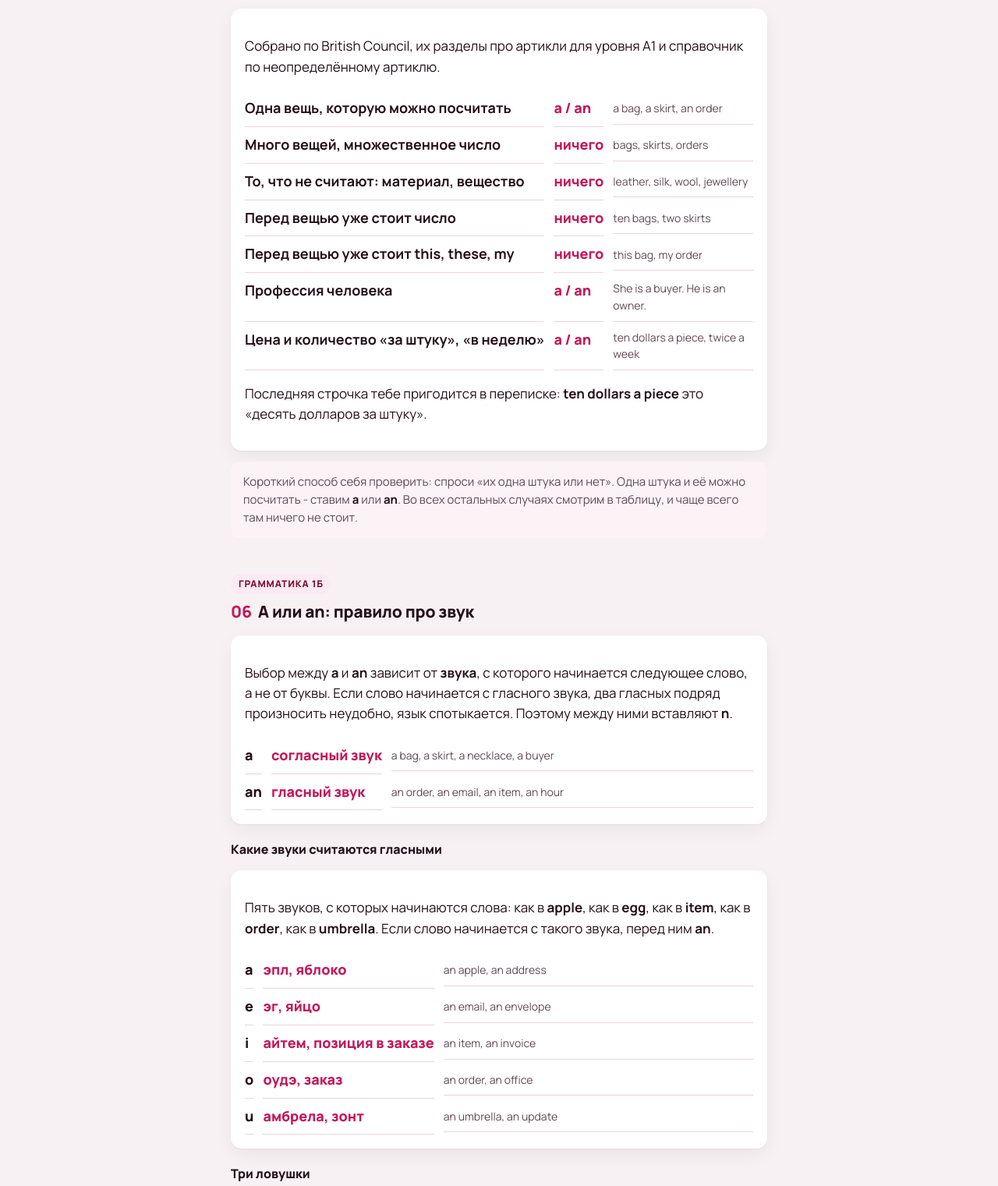
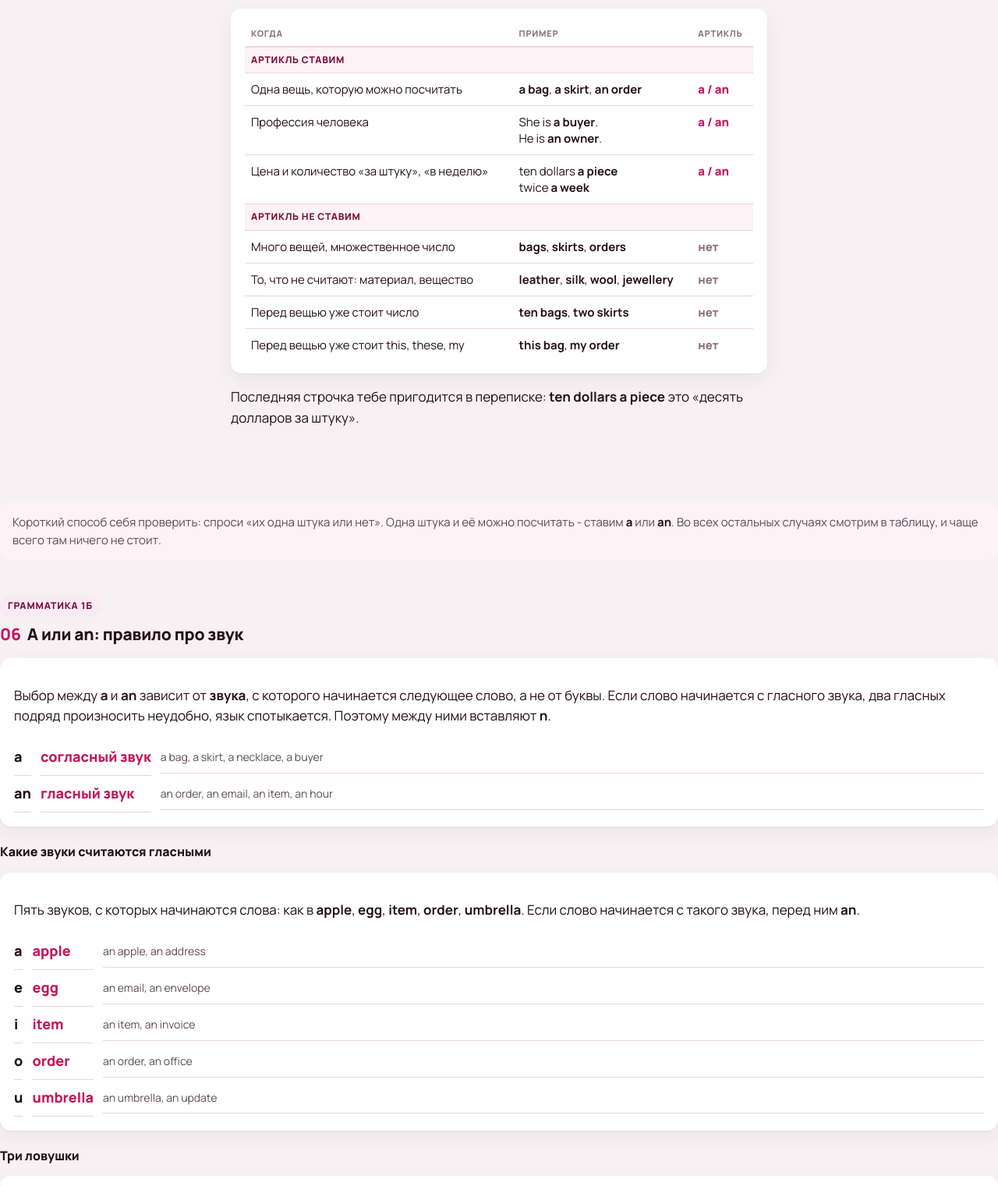
Before and after one commit to kristi95-cmd/kristi95-cmd.github.io, a plain HTML site: page english/clothes-jewellery-lesson.html in a window 1280 px wide. Shown: the part 3685-5206 px from the top of the page at 78% size. Drawn offline with Linux system fonts and the light colour scheme.

Commit message:
Урок 3: нормальная таблица артикля, без источников и без транскрипций
Убрала строчку про British Council: в материале ученика источников
не пишем. Таблица артикля переделана в настоящую таблицу с шапкой
и двумя блоками, ставим и не ставим. Из гласных звуков убраны русские
подписи, остались только английские слова.

Co-Authored-By: Claude Opus 5 <noreply@anthropic.com>

```diff
--- a/english/clothes-jewellery-lesson.html
+++ b/english/clothes-jewellery-lesson.html
@@ -196,6 +196,16 @@
   .tag + h2{margin-top:6px}
   .tag + h2 + .lead{margin-top:2px}
 
+  .rules{width:100%; border-collapse:collapse; font-size:15px; line-height:1.4}
+  .rules th{text-align:left; font-size:11px; letter-spacing:.07em; text-transform:uppercase;
+    color:var(--mute); font-weight:800; padding:6px 8px 8px; border-bottom:2px solid var(--line)}
+  .rules td{padding:10px 8px; border-bottom:1px solid var(--line); vertical-align:top}
+  .rules tr:last-child td{border-bottom:none}
+  .rules .grp td{background:var(--tile); color:var(--deep); font-weight:800; font-size:12px;
+    letter-spacing:.06em; text-transform:uppercase; padding:8px}
+  .rules td.a{color:var(--accent); font-weight:800; white-space:nowrap}
+  .rules td.no{color:var(--mute); font-weight:800; white-space:nowrap}
+  @media (max-width:420px){ .rules{font-size:14px} .rules td{padding:9px 5px} }
   .player{margin:0}
   .q .line .n{margin-right:8px}
   .conj.art .p{font-weight:700}
@@ -267,15 +277,20 @@
 
   <h3>Таблица: когда артикль нужен, а когда нет</h3>
   <div class="card">
-    <p>Собрано по British Council, их разделы про артикли для уровня A1 и справочник по неопределённому артиклю.</p>
-    <div class="conj art">
-      <div class="p">Одна вещь, которую можно посчитать</div><div class="v">a / an</div><div class="r">a bag, a skirt, an order</div>
-      <div class="p">Много вещей, множественное число</div><div class="v">ничего</div><div class="r">bags, skirts, orders</div>
-      <div class="p">То, что не считают: материал, вещество</div><div class="v">ничего</div><div class="r">leather, silk, wool, jewellery</div>
-      <div class="p">Перед вещью уже стоит число</div><div class="v">ничего</div><div class="r">ten bags, two skirts</div>
-      <div class="p">Перед вещью уже стоит this, these, my</div><div class="v">ничего</div><div class="r">this bag, my order</div>
-      <div class="p">Профессия человека</div><div class="v">a / an</div><div class="r">She is a buyer. He is an owner.</div>
-      <div class="p">Цена и количество «за штуку», «в неделю»</div><div class="v">a / an</div><div class="r">ten dollars a piece, twice a week</div>
+    <table class="rules">
+      <thead><tr><th>Когда</th><th>Пример</th><th>Артикль</th></tr></thead>
+      <tbody>
+        <tr class="grp"><td colspan="3">Артикль ставим</td></tr>
+        <tr><td>Одна вещь, которую можно посчитать</td><td><b>a bag</b>, <b>a skirt</b>, <b>an order</b></td><td class="a">a / an</td></tr>
+        <tr><td>Профессия человека</td><td>She is <b>a buyer</b>.<br>He is <b>an owner</b>.</td><td class="a">a / an</td></tr>
+        <tr><td>Цена и количество «за штуку», «в неделю»</td><td>ten dollars <b>a piece</b><br>twice <b>a week</b></td><td class="a">a / an</td></tr>
+        <tr class="grp"><td colspan="3">Артикль не ставим</td></tr>
+        <tr><td>Много вещей, множественное число</td><td><b>bags</b>, <b>skirts</b>, <b>orders</b></td><td class="no">нет</td></tr>
+        <tr><td>То, что не считают: материал, вещество</td><td><b>leather</b>, <b>silk</b>, <b>wool</b>, <b>jewellery</b></td><td class="no">нет</td></tr>
+        <tr><td>Перед вещью уже стоит число</td><td><b>ten bags</b>, <b>two skirts</b></td><td class="no">нет</td></tr>
+        <tr><td>Перед вещью уже стоит this, these, my</td><td><b>this bag</b>, <b>my order</b></td><td class="no">нет</td></tr>
+      </tbody>
+    </table>
     </div>
     <p>Последняя строчка тебе пригодится в переписке: <b>ten dollars a piece</b> это «десять долларов за штуку».</p>
   </div>
@@ -295,13 +310,13 @@
 
   <h3>Какие звуки считаются гласными</h3>
   <div class="card">
-    <p>Пять звуков, с которых начинаются слова: как в <b>apple</b>, как в <b>egg</b>, как в <b>item</b>, как в <b>order</b>, как в <b>umbrella</b>. Если слово начинается с такого звука, перед ним <b>an</b>.</p>
+    <p>Пять звуков, с которых начинаются слова: как в <b>apple</b>, <b>egg</b>, <b>item</b>, <b>order</b>, <b>umbrella</b>. Если слово начинается с такого звука, перед ним <b>an</b>.</p>
     <div class="conj">
-      <div class="p">a</div><div class="v">эпл, яблоко</div><div class="r">an apple, an address</div>
-      <div class="p">e</div><div class="v">эг, яйцо</div><div class="r">an email, an envelope</div>
-      <div class="p">i</div><div class="v">айтем, позиция в заказе</div><div class="r">an item, an invoice</div>
-      <div class="p">o</div><div class="v">оудэ, заказ</div><div class="r">an order, an office</div>
-      <div class="p">u</div><div class="v">амбрела, зонт</div><div class="r">an umbrella, an update</div>
+      <div class="p">a</div><div class="v">apple</div><div class="r">an apple, an address</div>
+      <div class="p">e</div><div class="v">egg</div><div class="r">an email, an envelope</div>
+      <div class="p">i</div><div class="v">item</div><div class="r">an item, an invoice</div>
+      <div class="p">o</div><div class="v">order</div><div class="r">an order, an office</div>
+      <div class="p">u</div><div class="v">umbrella</div><div class="r">an umbrella, an update</div>
     </div>
   </div>
 
```
